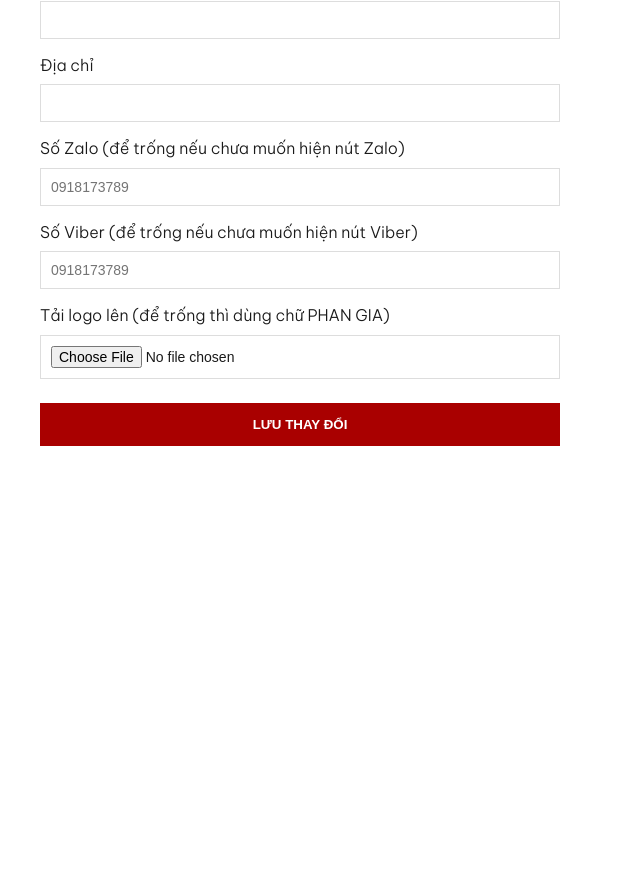
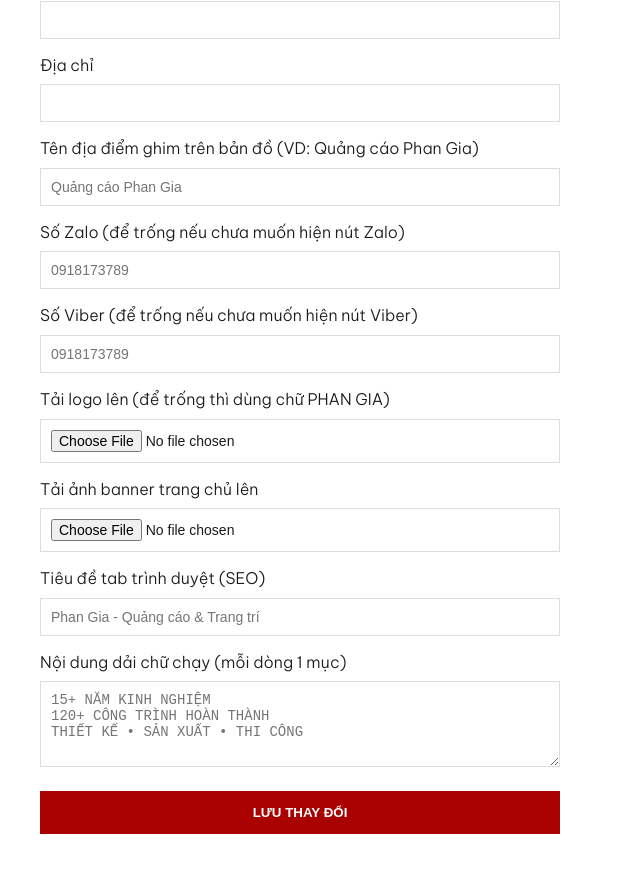
Before and after one commit to tranduongtrungtin/phan-gia-website, a Next.js app: page /admin/cai-dat in a window 1280 px wide. Shown: the part 265-1138 px from the top of the page, without its empty margins (0-640 px from the left). Before the commit the page ends 800 px from the top, so only its background shows below. Built offline with nearby package versions, Linux system fonts and the light colour scheme; no server answers; the database is empty.

Commit message:
add settings for hero, title, ticker, map

```diff
--- a/src/app/admin/cai-dat/actions.ts
+++ b/src/app/admin/cai-dat/actions.ts
@@ -12,6 +12,9 @@ export async function updateSettings(formData: FormData) {
     dia_chi: formData.get('dia_chi') as string,
     zalo_so: formData.get('zalo_so') as string,
     viber_so: formData.get('viber_so') as string,
+    map_place_name: formData.get('map_place_name') as string,
+    site_title: formData.get('site_title') as string,
+    ticker_text: formData.get('ticker_text') as string,
     updated_at: new Date().toISOString(),
   }
 
@@ -29,6 +32,22 @@ export async function updateSettings(formData: FormData) {
     }
   }
 
+  const heroFile = formData.get('hero_file') as File | null
+
+  if (heroFile && heroFile.size > 0) {
+    const ext = heroFile.name.split('.').pop()
+    const fileName = `hero-${crypto.randomUUID()}.${ext}`
+
+    const { error: uploadError } = await supabase.storage
+      .from('images')
+      .upload(fileName, heroFile)
+
+    if (!uploadError) {
+      const { data } = supabase.storage.from('images').getPublicUrl(fileName)
+      updateData.hero_image_url = data.publicUrl
+    }
+  }
+
   await supabase.from('site_settings').update(updateData).eq('id', 1)
 
   revalidatePath('/admin/cai-dat')
--- a/src/app/admin/cai-dat/page.tsx
+++ b/src/app/admin/cai-dat/page.tsx
@@ -36,6 +36,16 @@ export default async function SettingsPage() {
           </label>
 
           <label>
+            Tên địa điểm ghim trên bản đồ (VD: Quảng cáo Phan Gia)
+            <input
+              name="map_place_name"
+              defaultValue={settings?.map_place_name}
+              placeholder="Quảng cáo Phan Gia"
+              style={inputStyle}
+            />
+          </label>
+
+          <label>
             Số Zalo (để trống nếu chưa muốn hiện nút Zalo)
             <input
               name="zalo_so"
@@ -71,6 +81,47 @@ export default async function SettingsPage() {
             <input name="logo_file" type="file" accept="image/*" style={inputStyle} />
           </label>
 
+          {settings?.hero_image_url && (
+            <div>
+              <p style={{ margin: '0 0 6px', fontSize: '13px', color: '#666' }}>
+                Ảnh banner trang chủ hiện tại:
+              </p>
+              <img
+                src={settings.hero_image_url}
+                alt="Hero"
+                style={{ width: '100%', maxWidth: '300px', border: '1px solid #ddd', padding: '6px' }}
+              />
+            </div>
+          )}
+
+          <label>
+            {settings?.hero_image_url ? 'Đổi ảnh banner khác' : 'Tải ảnh banner trang chủ lên'}
+            <input name="hero_file" type="file" accept="image/*" style={inputStyle} />
+          </label>
+
+          <label>
+            Tiêu đề tab trình duyệt (SEO)
+            <input
+              name="site_title"
+              defaultValue={settings?.site_title}
+              placeholder="Phan Gia - Quảng cáo & Trang trí"
+              style={inputStyle}
+            />
+          </label>
+
+          <label>
+            Nội dung dải chữ chạy (mỗi dòng 1 mục)
+            <textarea
+              name="ticker_text"
+              defaultValue={settings?.ticker_text}
+              placeholder={
+                '15+ NĂM KINH NGHIỆM\n120+ CÔNG TRÌNH HOÀN THÀNH\nTHIẾT KẾ • SẢN XUẤT • THI CÔNG'
+              }
+              rows={4}
+              style={inputStyle}
+            />
+          </label>
+
           <button
             type="submit"
             style={{
```
Also changed, not shown: src/app/page.tsx (+28 -13 lines).
